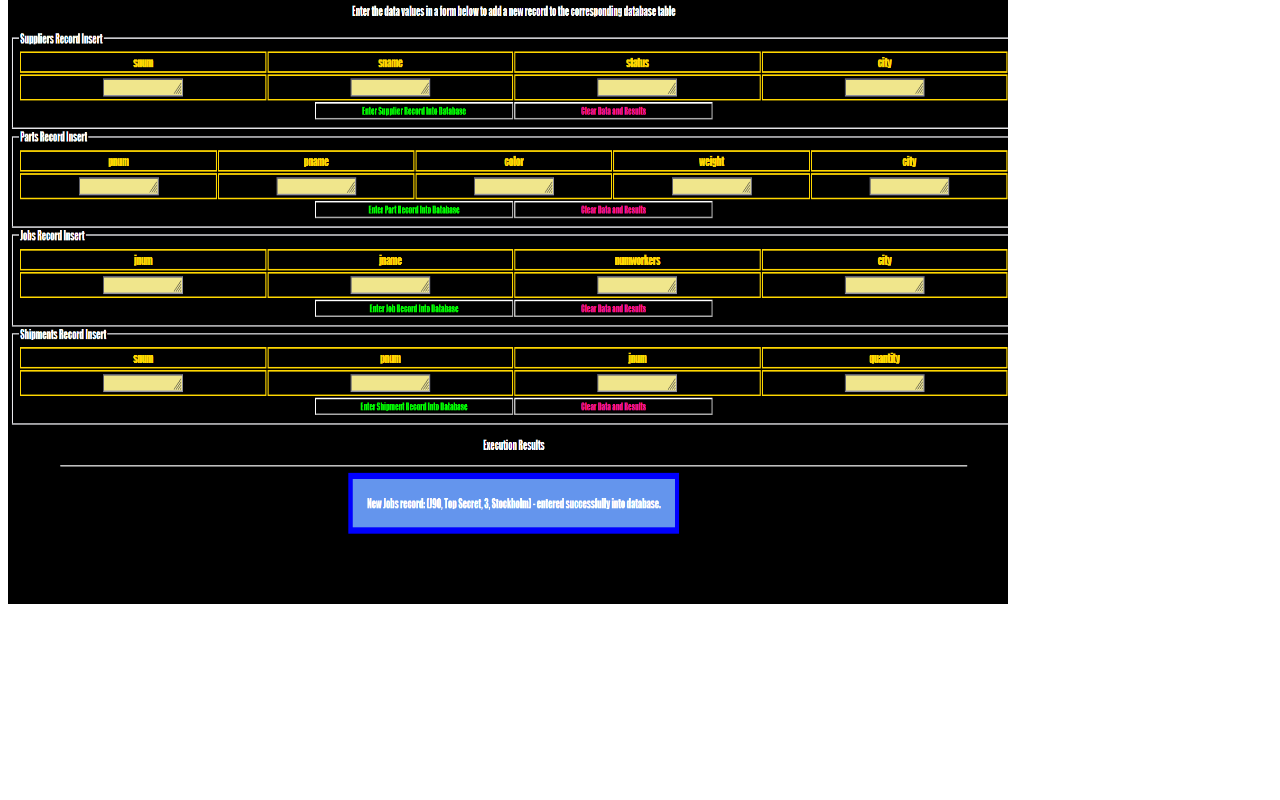
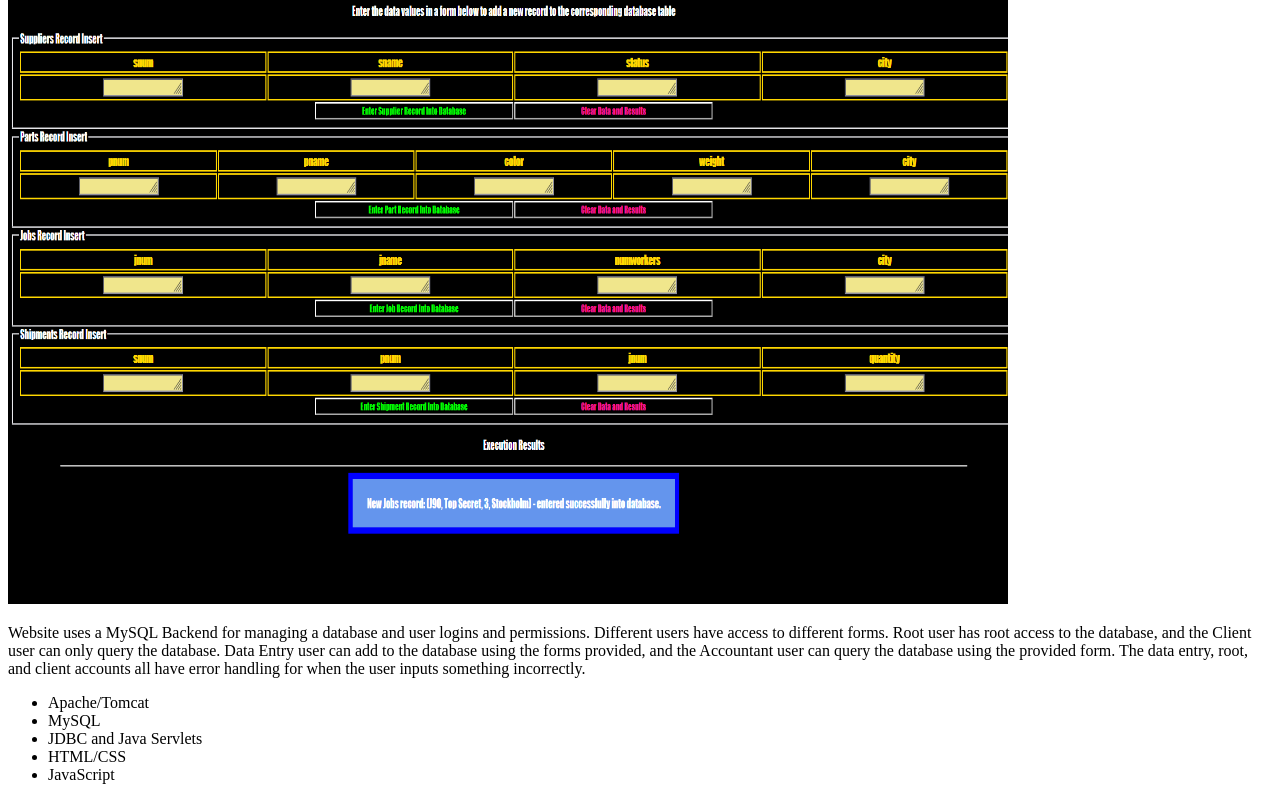
Before and after one commit to CAL1ST0/CAL1ST0.github.io, a plain HTML site: page web dev/EnterpriseSQL.html in a window 1280 px wide. Shown: the part 3492-4292 px from the top of the page. Before the commit the page ends 4108 px from the top, so only its background shows below. Drawn offline with Linux system fonts and the light colour scheme.

Commit message:
Update EnterpriseSQL.html

```diff
--- a/web dev/EnterpriseSQL.html
+++ b/web dev/EnterpriseSQL.html
@@ -12,8 +12,15 @@
   <img src="/web dev/enterprise_pics/Command 2.png" alt="error handling" style="width: 1000px; height: 800px;">
   <img src="/web dev/enterprise_pics/Command 4.png" alt="form for adding data" style="width: 1000px; height: 800px;">
 
+  <p>Website uses a MySQL Backend for managing a database and user logins and permissions. Different users have access to different forms. Root user has root access to the database, and the Client user can only query the database. Data Entry user can add to the database using the forms provided, and the Accountant user can query the database using the provided form. The data entry, root, and client accounts all have error handling for when the user inputs something incorrectly.</p>
 
-
+  <ul>
+    <li>Apache/Tomcat</li>
+    <li>MySQL</li>
+    <li>JDBC and Java Servlets</li>
+    <li>HTML/CSS</li>
+    <li>JavaScript</li>
+  </ul>
 
 
 
```
